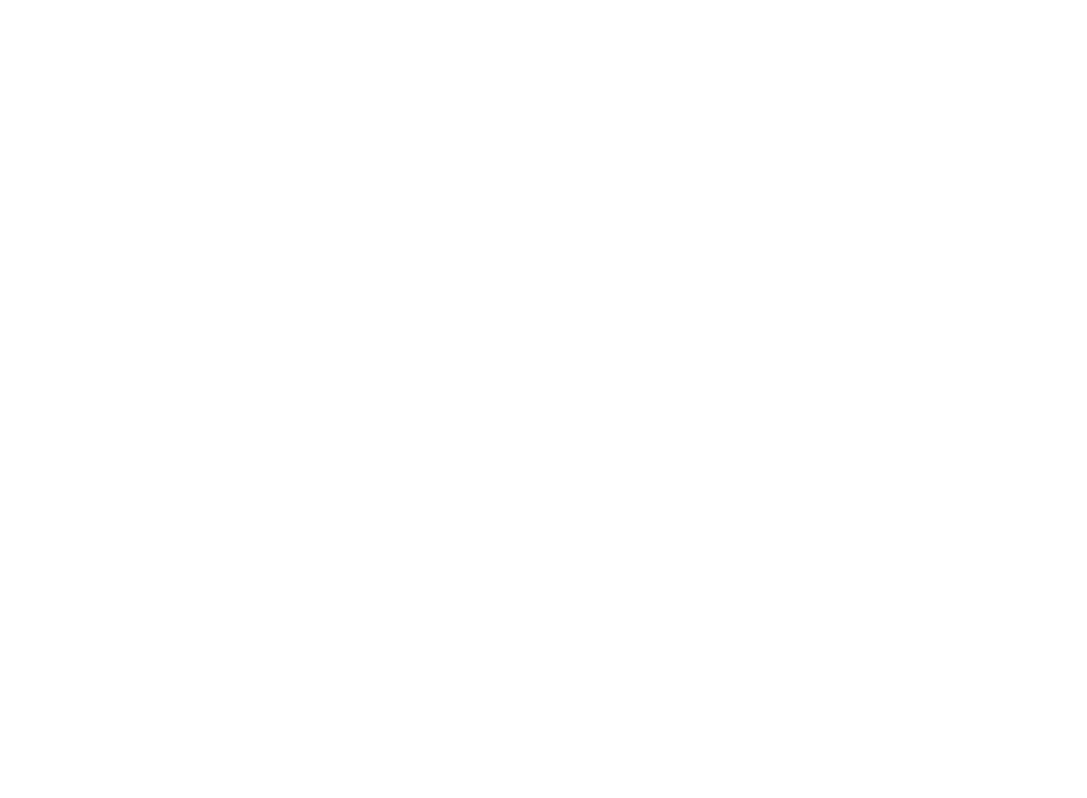
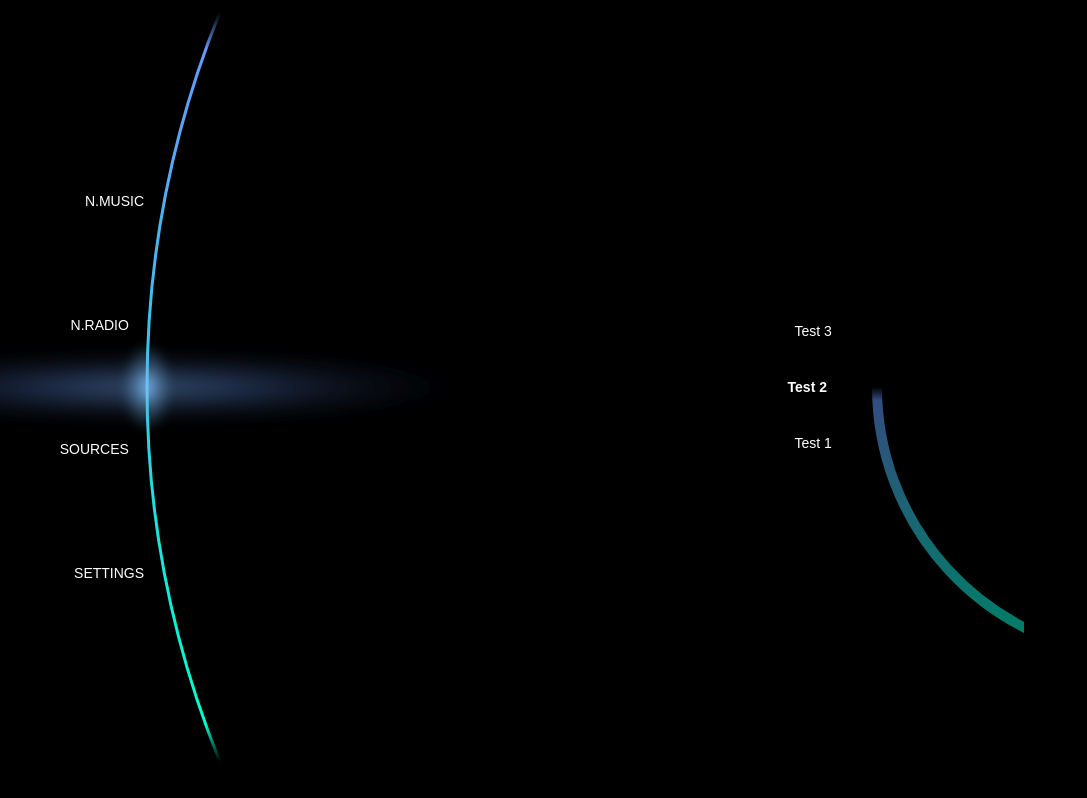
Before and after one commit to larsbaunwall/Beolyd5, a Vue app in the folder src/ui/: page /1 in a window 1280 px wide. Before the commit this address had no page. Shown: the top 798 px of the page, without its empty margins (0-1087 px from the left). Built offline with nearby package versions, Linux system fonts and the light colour scheme.

Commit message:
Fix compile errors (linting)

```diff
--- a/src/ui/src/components/ArcContentFlow.vue
+++ b/src/ui/src/components/ArcContentFlow.vue
@@ -1,6 +1,6 @@
 <script setup lang="ts">
 import arcs from "../utils/arcs.ts";
-import {useSlots, watch, onMounted, onUnmounted, reactive} from "vue";
+import {useSlots, watch, onMounted, onUnmounted, reactive, CSSProperties} from "vue";
 import { useUIStore } from "../stores/ui.ts";
 
 const props = withDefaults(defineProps<{
@@ -22,7 +22,7 @@
   return 180 - totalSpan / 2;
 }
 
-function itemStyle(index: number) {
+function itemStyle(index: number) : CSSProperties {
   const itemAngle = startItemAngle() + index * props.angleStep - state.scrollPosition;
   const position = arcs.getArcPoint(props.radius, 20, itemAngle);
   return {
@@ -63,7 +63,7 @@
   uiStore.topWheelPosition = 0;
 });
 
-const handleKeyDown = (event) => {
+const handleKeyDown = (event:KeyboardEvent) => {
   switch (event.key) {
     case "ArrowDown":
       uiStore.topWheelPosition = 1;
@@ -90,8 +90,8 @@
         <feGaussianBlur in="SourceGraphic" stdDeviation="0 10" />
       </filter>
     </svg>
-    <div v-for="(slot, index) in slots" :key="index" class="list-item" :style="itemStyle(index)"
-         :class="{ selectedItem: isSelectedItem(index), scrolling: state.isScrolling }">
+    <div v-for="(_, index) in slots" :key="index" class="list-item" :style="itemStyle(Number(index))"
+         :class="{ selectedItem: isSelectedItem(Number(index)), scrolling: state.isScrolling }">
       <slot :name="`${index}`"></slot>
     </div>
   </div>
--- /dev/null
+++ b/src/ui/src/components/Shell.vue
@@ -0,0 +1,19 @@
+<script setup lang="ts">
+import { defineProps } from 'vue';
+import Bs5Shell from "./bs5-shell.vue";
+
+defineProps({
+  component: {
+    type: Object,
+    default: () => Bs5Shell,
+  },
+});
+</script>
+
+<template>
+  <component :is="component"></component>
+</template>
+
+<style scoped>
+
+</style>
--- a/src/ui/src/components/bs5-shell.vue
+++ b/src/ui/src/components/bs5-shell.vue
@@ -75,11 +75,10 @@
 </template>
 
 <script lang="ts">
-import { defineComponent } from 'vue';
+import {CSSProperties, defineComponent} from 'vue';
 import { useRouter } from 'vue-router';
 import { useUIStore } from '../stores/ui';
 import arcs from '../utils/arcs';
-import BS5DebugOverlay from './debug-overlay.vue';
 import MainCircleArc from './main-circle-arc.vue';
 import VolumeArc from './volume-arc.vue';
 import ArcContentFlow from './ArcContentFlow.vue';
@@ -97,7 +96,7 @@
   },
   data() {
     return {
-      menuItems: [{title: 'SETTINGS', path: '/'}, {title: 'SOURCES', path: '/'}, {title: 'N.RADIO', path: '/radio'}, {title: 'N.MUSIC', path: '/music'} ],
+      menuItems: [{title: 'SETTINGS', path: '/'}, {title: 'SOURCES', path: '/'}, {title: 'N.RADIO', path: 'radio'}, {title: 'N.MUSIC', path: 'music'} ],
       radius: 1000, // Adjusted radius to fit within the viewport
       angleStep: 7, // Adjust this value to change the spacing between menu items
     };
@@ -109,7 +108,7 @@
     },
   },
   methods: {
-    menuItemStyle(index: number) {
+    menuItemStyle(index: number) :CSSProperties {
       const itemAngle = this.startItemAngle + index * this.angleStep;
       const position = this.getArcPoint(this.radius, 20, itemAngle);
       const divWidth = 100;
@@ -127,7 +126,8 @@
       const diff = Math.abs(this.uiStore.wheelPointerAngle - itemAngle);
       if (diff <= 1) {
         this.uiStore.tick();
-        this.router.push(this.menuItems[index].path);
+
+        this.router.push({ path: this.menuItems[index].path, params: { shell: this.$route.params.shell } });
         return true;
       }
       return false;
--- a/src/ui/src/main.ts
+++ b/src/ui/src/main.ts
@@ -13,25 +13,31 @@
 import { listen } from "@tauri-apps/api/event";
 import { useUIStore } from "./stores/ui";
 import { translateToRange } from "./utils/arcs";
-import FakeDevice from "./views/FakeDevice.vue";
+import DeviceSim from "./views/DeviceSimulator.vue";
 import Bs5Shell from "./components/bs5-shell.vue";
+import Shell from "./components/Shell.vue";
 
 const router = createRouter({
     history: createWebHistory(),
     routes: [
         {
-            path: "/",
-            component: Bs5Shell,
+            path: "/:shell?",
+            component: Shell,
+            props: route => {
+                const shell = route.params.shell;
+
+                if(shell === 'sim') {
+                    return { component: DeviceSim };
+                } else {
+                    return { component: Bs5Shell };
+                }
+            },
             children: [
-                {path: '', component: DefaultView, meta: {title: 'HOME'}},
-                {path: 'music', component: MusicView, meta: {title: 'N.MUSIC'}},
-                {path: 'radio', component: RadioView, meta: {title: 'N.RADIO'}},
+                {path: '', component: DefaultView, meta: {title: 'HOME'}, props: true},
+                {path: 'music', component: MusicView, meta: {title: 'N.MUSIC'}, props: true},
+                {path: 'radio', component: RadioView, meta: {title: 'N.RADIO'}, props: true},
             ],
         },
-        {
-            path: "/debug",
-            component: FakeDevice,
-        }
     ],
 });
 
@@ -44,9 +50,16 @@
 
 const uiStore = useUIStore();
 
-const wheelEvents = new Subject();
+interface WheelEvent {
+    payload: {
+        position: number;
+        wheel: string;
+    };
+}
 
-const unlisten = listen('wheelEvent', (event) => {
+const wheelEvents = new Subject<WheelEvent>();
+
+const unlisten = listen('wheelEvent', (event:WheelEvent) => {
     wheelEvents.next(event);
 });
 
@@ -55,7 +68,6 @@
 });
 
 const wheelSub$ = wheelEvents.subscribe((event) => {
-    console.log({event});
     if(event.payload.wheel == 'Angular') {
         uiStore.wheelPointerAngle = translateToRange(event.payload.position, 152, 195);
     }
--- a/src/ui/src/stores/ui.ts
+++ b/src/ui/src/stores/ui.ts
@@ -1,7 +1,7 @@
 import { defineStore } from "pinia";
 import { ref } from "vue";
 
-import { invoke } from "@tauri-apps/api";
+//import { invoke } from "@tauri-apps/api";
 
 export const useUIStore = defineStore('ui', () => {
   const volume = ref(50);
--- a/src/ui/src/views/FakeDevice.vue
+++ b/src/ui/src/views/DeviceSimulator.vue
@@ -6,8 +6,8 @@
 <template>
   <svg class="circle-svg">
     <circle cx="1247" cy="487" r="240" fill="lightgray" />
-    <line x1="1017" y1="437" x2="1477" y2="437" stroke="black" /> <!-- Adjusted this line -->
-    <line x1="1017" y1="537" x2="1477" y2="537" stroke="black" /> <!-- Adjusted this line -->
+    <line x1="1017" y1="437" x2="1477" y2="437" stroke="gray" /> <!-- Adjusted this line -->
+    <line x1="1017" y1="537" x2="1477" y2="537" stroke="gray" /> <!-- Adjusted this line -->
   </svg>
   <div class="controls">
     <button class="middle-button"><</button> <!-- Add this line -->
--- a/src/ui/tsconfig.json
+++ b/src/ui/tsconfig.json
@@ -16,7 +16,7 @@
 
     /* Linting */
     "strict": true,
-    "noUnusedLocals": true,
+    "noUnusedLocals": false,
     "noUnusedParameters": true,
     "noFallthroughCasesInSwitch": true
   },
```
